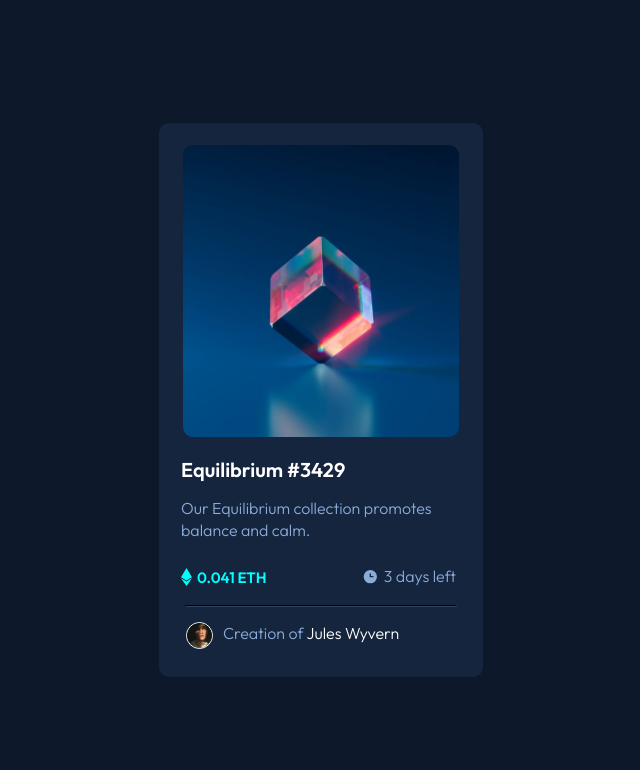
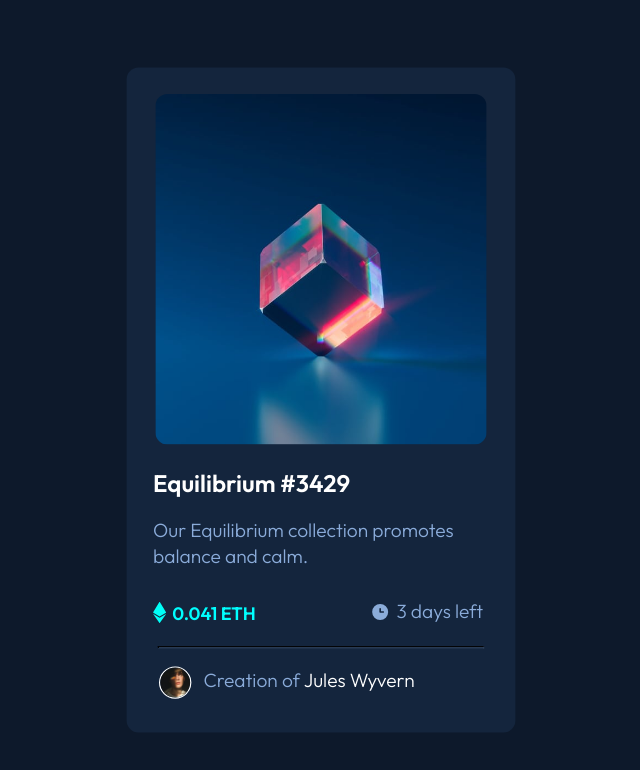
Before and after one commit to Yabsira21/NFT-preview-card-component, a plain HTML site: page index.html in a window 1280 px wide. Shown: the whole page, without its empty margins (319-959 px from the left). Drawn offline with Linux system fonts and the light colour scheme.

Commit message:
Update styles.css

```diff
--- a/styles.css
+++ b/styles.css
@@ -14,7 +14,7 @@ p {
 }
 
 main {
-  /* transform: scale(1.3); */
+  transform: scale(1.2);
   background-color: hsl(216, 50%, 16%);
   height: 530px;
   width: 300px;
```
